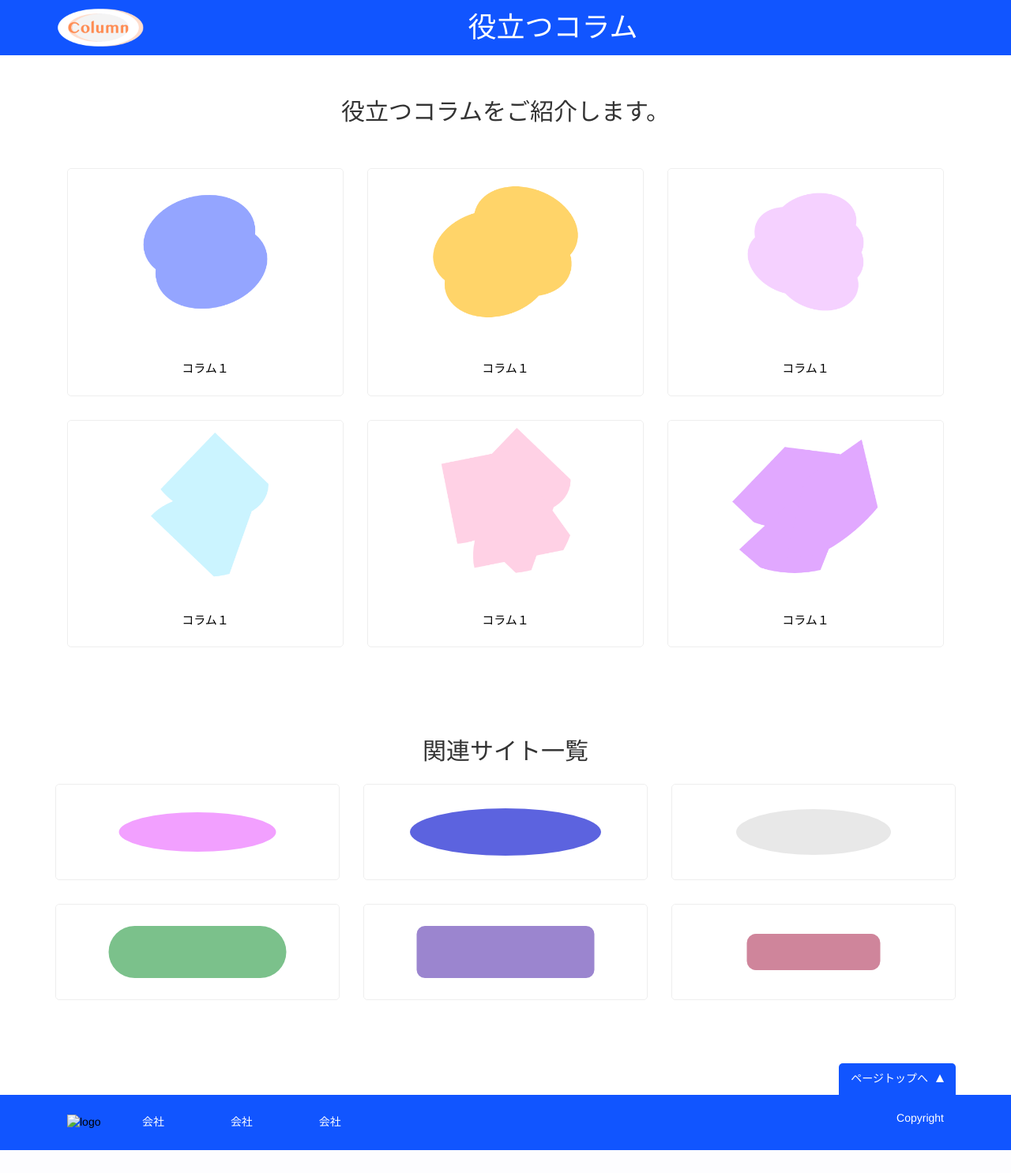
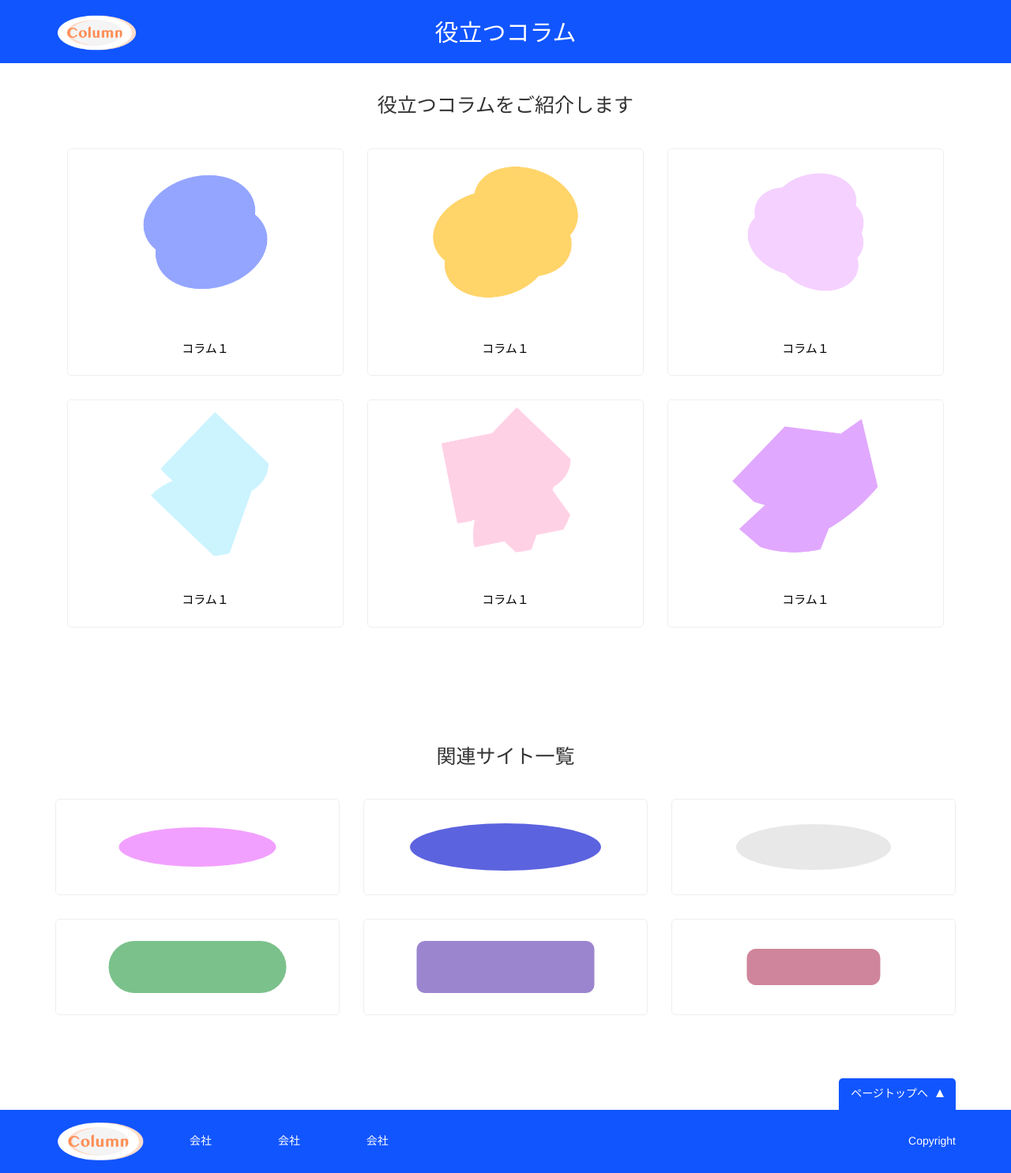
Before and after one commit to asa-leon/AsaLeonsWorks, a PHP site: page / in a window 1280 px wide. Shown: the whole page at 79% size. Before the commit the page ends 1457 px from the top, so only its background shows below. Run offline with PHP 8.4, Linux system fonts and the light colour scheme.

Commit message:
Changed size of logo, and add favicon. Changed a bit of layout for header and footer.

```diff
--- a/public/column-site/css/main.css
+++ b/public/column-site/css/main.css
@@ -8,6 +8,10 @@
 }
 
 /* general */
+body {
+    position: relative;
+}
+
 a {
     color: #000;
 }
@@ -16,40 +20,45 @@
     color: #000;
 }
 
-.heading {
-    padding: 1.5rem;
+.heading h2 {
+    margin: 40px 0;
+    font-size: 2.5rem;
 }
 
 
 /* header */
-header, footer {
-    display: flex;
-    align-items: center;
+header {
     width: 100%;
-    height: 70px;
-    padding: 20px 0;
+    height: 80px;
     background-color: #15f;
     color: #fff;
+    position: fixed;
+    top: 0;
+    z-index: 10;
 }
 
-header img {
+header .container {
+    margin-top: 5px;
+}
+
+.header-logo img {
     float: left;
-    width: 120px;
+    width: 110px;
     height: auto;
+    position: absolute;
 }
 
 header h1 {
     text-align: center;
+    font-size: 3rem;
 }
 
 /* mian content */
 .cards {
-    margin-bottom: 50px;
+    margin: 80px 0;
 }
 
-.cards h2 {
-    margin: 40px 0;
-}
+
 
 .card {
     position: relative;
@@ -95,6 +104,7 @@
 .goTop-wrapper {
     text-align: right;
 }
+
 .goTop {
     display: inline-flex;
     align-items: baseline;
@@ -103,6 +113,11 @@
     background-color: #15f;
     color: #fff;
     border-radius: 5px 5px 0 0;
+}
+
+.goTop:hover, .goTop:focus, .goTop:visited {
+    text-decoration: none;
+    color: #fff;
 }
 
 .goTop p {
@@ -115,9 +130,24 @@
 }
 
 /* footer */
+footer {
+    display: flex;
+    align-items: center;
+    width: 100%;
+    background-color: #15f;
+    color: #fff;
+}
+
 #footerContents {
     display: flex;
     align-items: center;
+    position: relative;
+}
+
+footer img {
+    margin-right: 50px;
+    width: 120px;
+    height: auto;
 }
 
 .footer-nav {
@@ -134,5 +164,8 @@
 }
 
 .copyright {
+    margin-bottom: 0;
     text-align: right;
+    position: absolute;
+    right: 0;
 }
--- a/public/column-site/index.html
+++ b/public/column-site/index.html
@@ -1,19 +1,27 @@
 <!DOCTYPE html>
 <html lang="jp">
+
 <head>
 	<meta charset="UTF-8">
 	<meta http-equiv="X-UA-Compatible" content="IE=edge">
 	<meta name="viewport" content="width=device-width, initial-scale=1.0">
 	<title>Column Site</title>
+	<link rel="shortcut icon" href="./favicon.ico" type="image/x-icon">
 	<link rel="stylesheet" href="./css/boostrap.min.css">
 	<link rel="stylesheet" href="./css/animate.css">
 	<link rel="stylesheet" href="./css/main.css">
 </head>
+
 <body>
 	<header>
 		<div class="container">
+			<div class="header-logo">
 				<img src="./images/logo.png" alt="logo" />
+			</div>
+
+			<div class="text-center">
 				<h1>役立つコラム</h1>
+			</div>
 		</div>
 	</header>
 
@@ -23,10 +31,10 @@
 			<div class="cards">
 				<div class="container-fluid">
 
-					<div class="row animate-box fadeInUp animated">
-						<div class="col-md-12 heading">
-							<h2>役立つコラムをご紹介します。</h2>
-						</div>
+					<div class="col-md-12 heading animate-box fadeInUp animated">
+
+						<h2>役立つコラムをご紹介します</h2>
+
 					</div>
 
 					<div class="row">
@@ -89,15 +97,14 @@
 			</div>
 		</div>
 
-		<div class="col-md-12 heading animate-box fadeInUp animated">
-			<div class="container">
+
+
+		<div class="container">
+			<div class="col-md-12 heading animate-box fadeInUp animated">
 
 				<h2>関連サイト一覧</h2>
 
 			</div>
-		</div>
-
-		<div class="container">
 			<div class="row" id="relatedSites">
 
 				<div class="col-md-4 col-sm-6 feature fadeInUp animated">
@@ -153,13 +160,13 @@
 		<div class="container">
 
 			<div id="footerContents">
-				<div class="footer-logo col-md-1">
+				<div class="footer-logo">
 					<a href="#" target="_blank">
-						<img src="#" alt="logo">
+						<img src="./images/logo.png" alt="logo">
 					</a>
 				</div>
 
-				<ul class="footer-nav col-md-8">
+				<ul class="footer-nav">
 					<li>
 						<a href="#">会社</a>
 					</li>
@@ -173,11 +180,12 @@
 					</li>
 				</ul>
 
-				<p class="copyright col-md-3">Copyright</p>
+				<p class="copyright">Copyright</p>
 			</div>
 		</div>
 	</footer>
 
 	<script src="js/main.js"></script>
 </body>
+
 </html>
```
Also changed, not shown: public/column-site/favicon.ico (added), public/column-site/images/factory/favicon_basex16.png (added), public/column-site/images/factory/favicon_basex24.png (added), public/column-site/images/factory/favicon_basex32.png (added), public/column-site/images/factory/favicon_basex360.png (added), public/column-site/images/factory/favicon_basex64.png (added), public/column-site/images/favicon.png (added).
